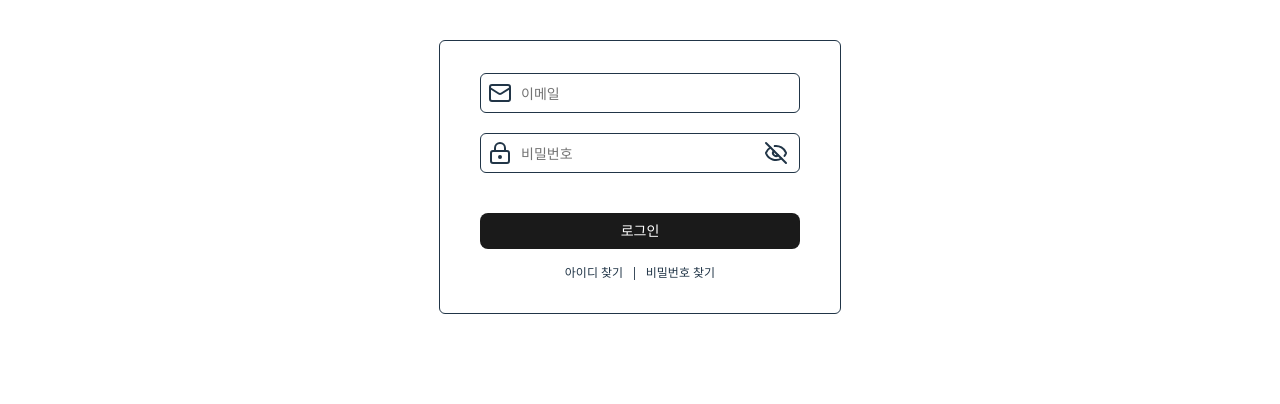
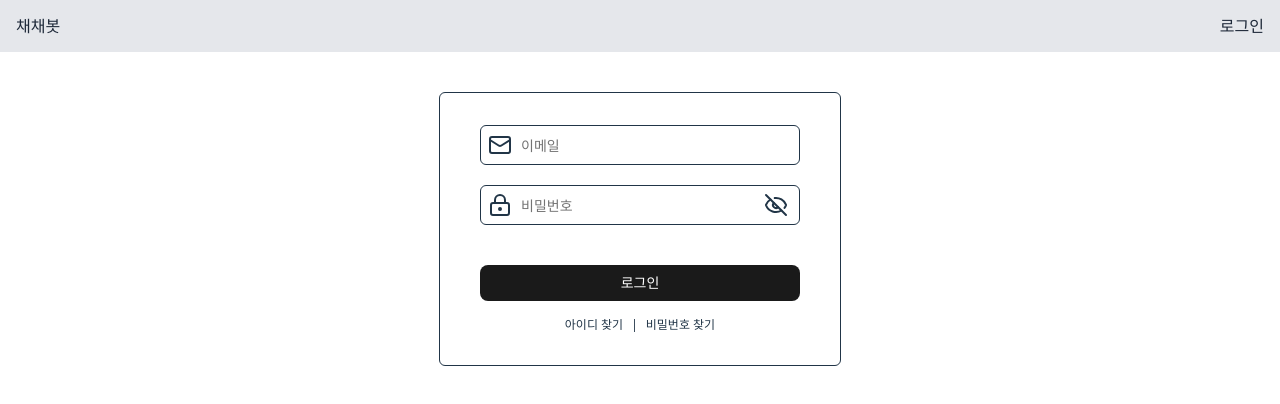
Before and after one commit to team-chaechae/chae-chae-ui, a React (Vite) app: page /login in a window 1280 px wide. Shown: the top 404 px of the page. Built offline with nearby package versions, Linux system fonts and the light colour scheme.

Commit message:
[ feat ] Header 컴포넌트 추가 (#2)

```diff
--- a/src/App.tsx
+++ b/src/App.tsx
@@ -5,6 +5,7 @@ import {
 } from '@tanstack/react-query';
 import { ReactQueryDevtools } from '@tanstack/react-query-devtools';
 import { Outlet } from 'react-router-dom';
+import { Header } from './components/layout/Header';
 
 const queryClient = new QueryClient({
   defaultOptions: {
@@ -20,6 +21,7 @@ function App() {
   return (
     <QueryClientProvider client={queryClient}>
       <ReactQueryDevtools initialIsOpen={true} />
+      <Header />
       <Outlet />
     </QueryClientProvider>
   );
--- /dev/null
+++ b/src/components/layout/Header.tsx
@@ -0,0 +1,45 @@
+import { Link } from 'react-router-dom';
+import { Button } from '../ui/Button';
+import { useEffect, useState } from 'react';
+
+export const Header = () => {
+  const [isLogin, setIsLogin] = useState(
+    !!localStorage.getItem('access_token'),
+  );
+  const handleLogout = () => {
+    // 임의로 클라이언트 측에서 로컬 스토리지에서 액세스 토큰과 쿠키 리프레시 토큰을 삭제할 것
+    window.dispatchEvent(new Event('authChange'));
+  };
+  useEffect(() => {
+    const handleAuthChange = () => {
+      setIsLogin(!!localStorage.getItem('access_token'));
+    };
+    window.addEventListener('authChange', handleAuthChange);
+
+    return () => {
+      window.removeEventListener(
+        'authChange',
+        handleAuthChange,
+      );
+    };
+  }, []);
+  return (
+    <header>
+      <nav className='flex items-center justify-between px-4 py-2 bg-gray-200 text-gray-800'>
+        <Link to='/'>
+          <span>채채봇</span>
+        </Link>
+        {isLogin && (
+          <Button variant='ghost' onClick={handleLogout}>
+            로그아웃
+          </Button>
+        )}
+        {!isLogin && (
+          <Link to='/login' className='py-1.5'>
+            로그인
+          </Link>
+        )}
+      </nav>
+    </header>
+  );
+};
--- a/src/components/ui/Button.tsx
+++ b/src/components/ui/Button.tsx
@@ -15,6 +15,8 @@ const buttonVariants = cva(
     variants: {
       variant: {
         default: 'bg-[#1a1a1a] text-white',
+        ghost:
+          'bg-transparent text-inherit hover:bg-neutral-300',
       },
       size: {
         default: 'h-[36px] px-[16px] py-[5px]',
--- a/src/pages/Login/LoginForm.tsx
+++ b/src/pages/Login/LoginForm.tsx
@@ -50,6 +50,7 @@ export const LoginForm = () => {
         data: request,
       });
       navigate('/');
+      window.dispatchEvent(new Event('authChange'));
     } catch (error: unknown) {
       if (error instanceof Error) {
         console.error(error.message);
```
